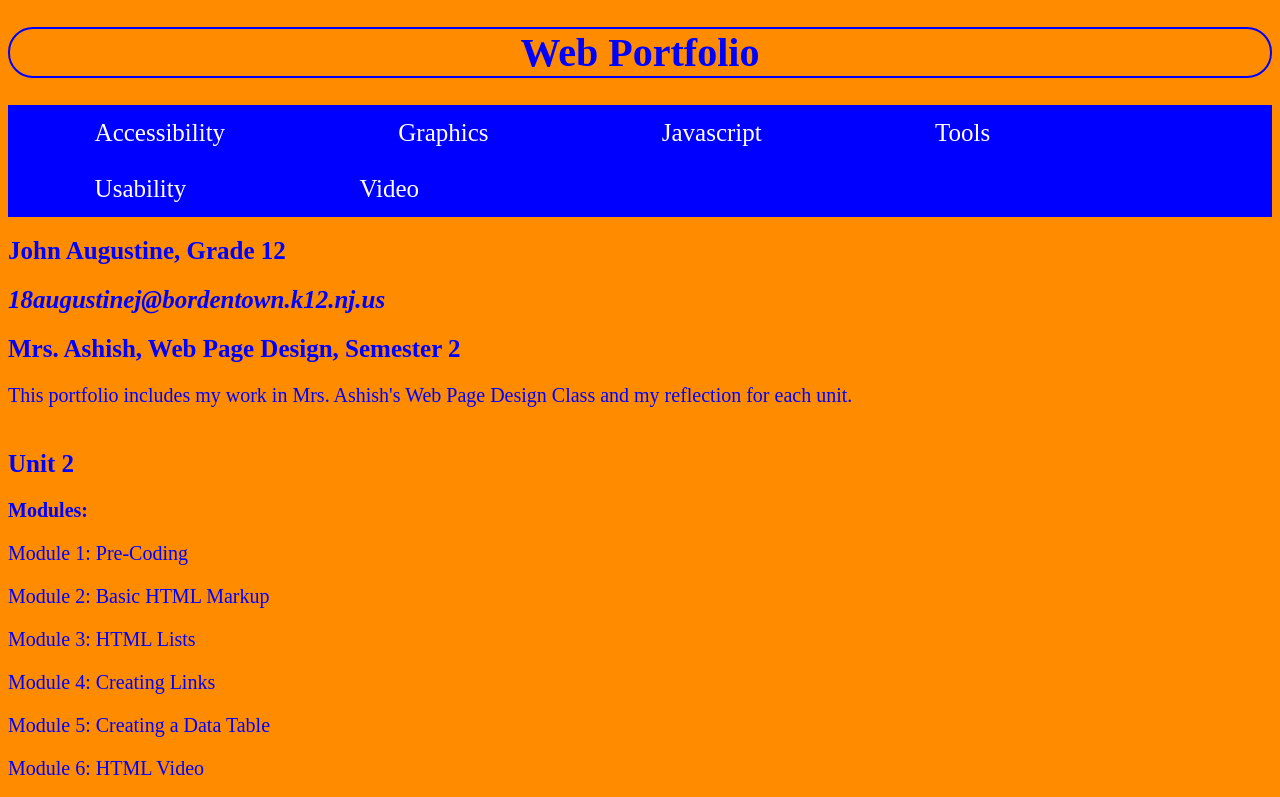
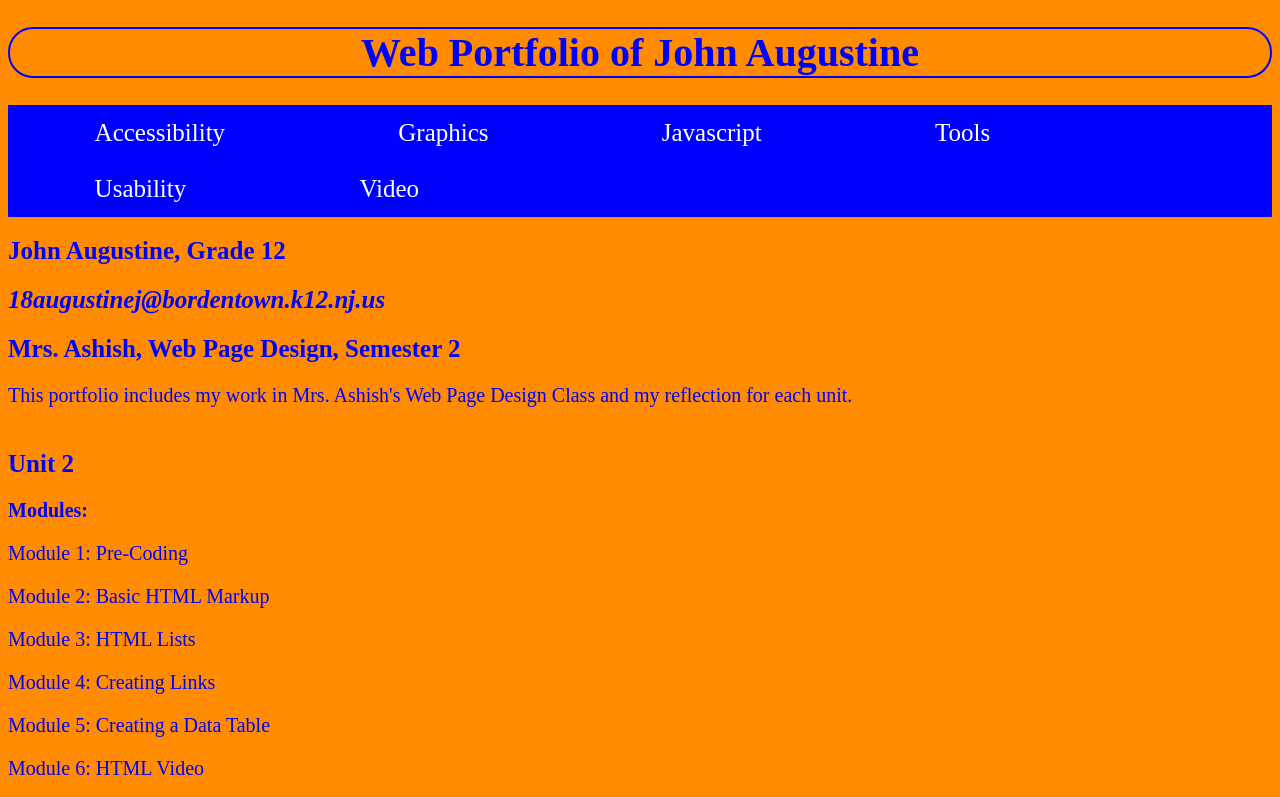
Before and after one commit to 18augustinej/John-Web, a plain HTML site: page index.html in a window 1280 px wide. Shown: the top 797 px of the page. Drawn offline with Linux system fonts and the light colour scheme.

Commit message:
Update index.html

```diff
--- a/index.html
+++ b/index.html
@@ -5,7 +5,7 @@
 <LINK REL=StyleSheet HREF="Style3.css" TYPE="text/css" >
 <body>
 
-<h1> Web Portfolio </h1>
+<h1> Web Portfolio of John Augustine </h1>
 <ul> <li> <a href="Accessibility.html"> Accessibility </a> </li>
 <li> <a href="Graphics.html"> Graphics </a> </li>
 <li> <a href="Javascript.html"> Javascript </a> </li>
```
